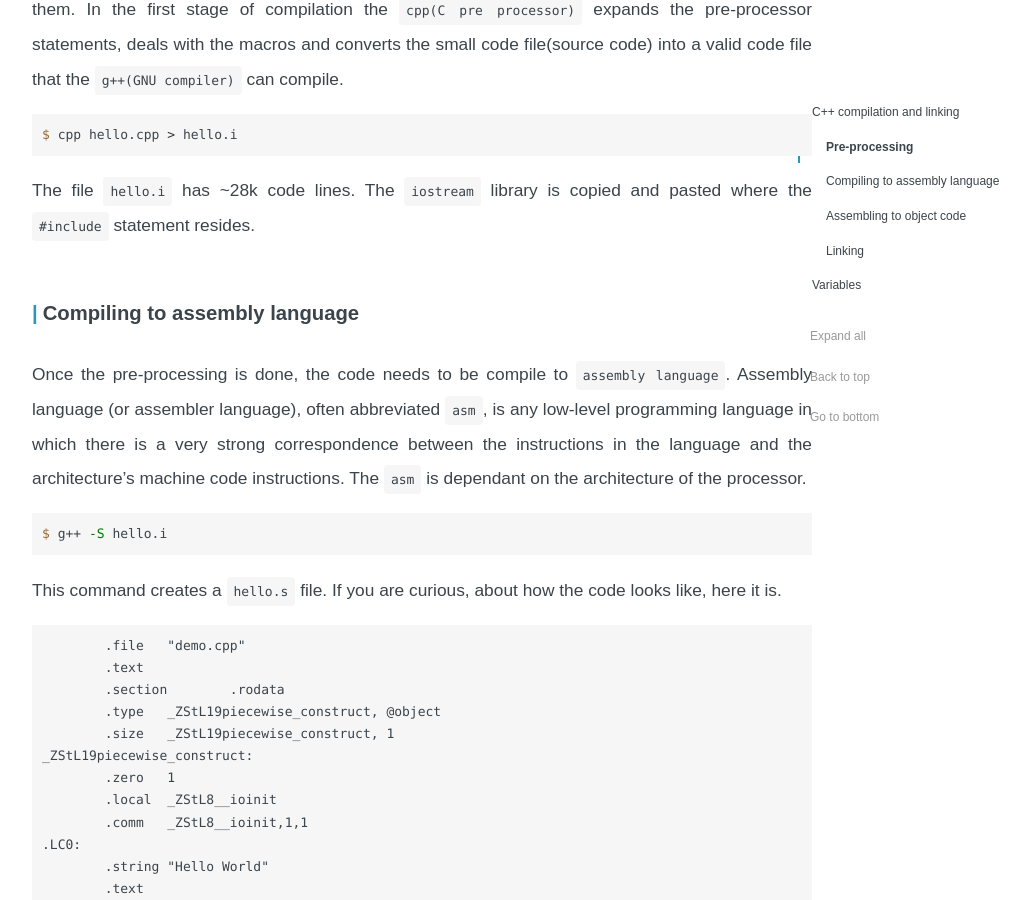
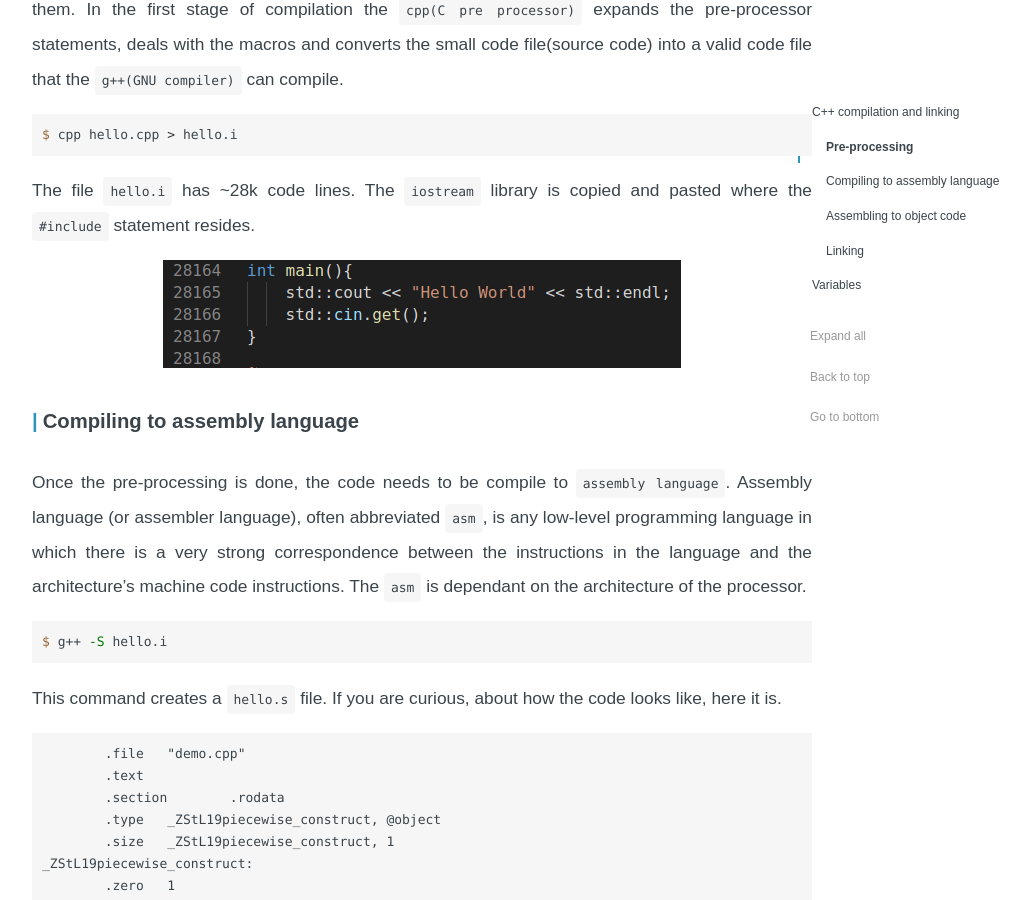
Before and after one commit to ariG23498/ariG23498.github.io, a Jekyll site: the page built from _posts/2020-06-25-Cpp-Progress.md, in a window 1280 px wide and 900 px high, scrolled down 1146 px. Shown: the whole window, without its empty margins (218-1248 px from the left). Built offline with Jekyll 4.4.1, drawn with Linux system fonts in a browser that asks for light colours; comment, search, counter and statistics services are not loaded.

Commit message:
code pic added

```diff
--- a/_posts/2020-06-25-Cpp-Progress.md
+++ b/_posts/2020-06-25-Cpp-Progress.md
@@ -46,7 +46,7 @@ $ cpp hello.cpp > hello.i
 
 The file `hello.i` has ~28k code lines. The `iostream` library is copied and pasted where the `#include` statement resides.
 
-![]()
+![many lines](https://raw.githubusercontent.com/ariG23498/ariG23498.github.io/master/assets/post_images/2post/lines_of_code.png)
 
 ### Compiling to assembly language
 
```
